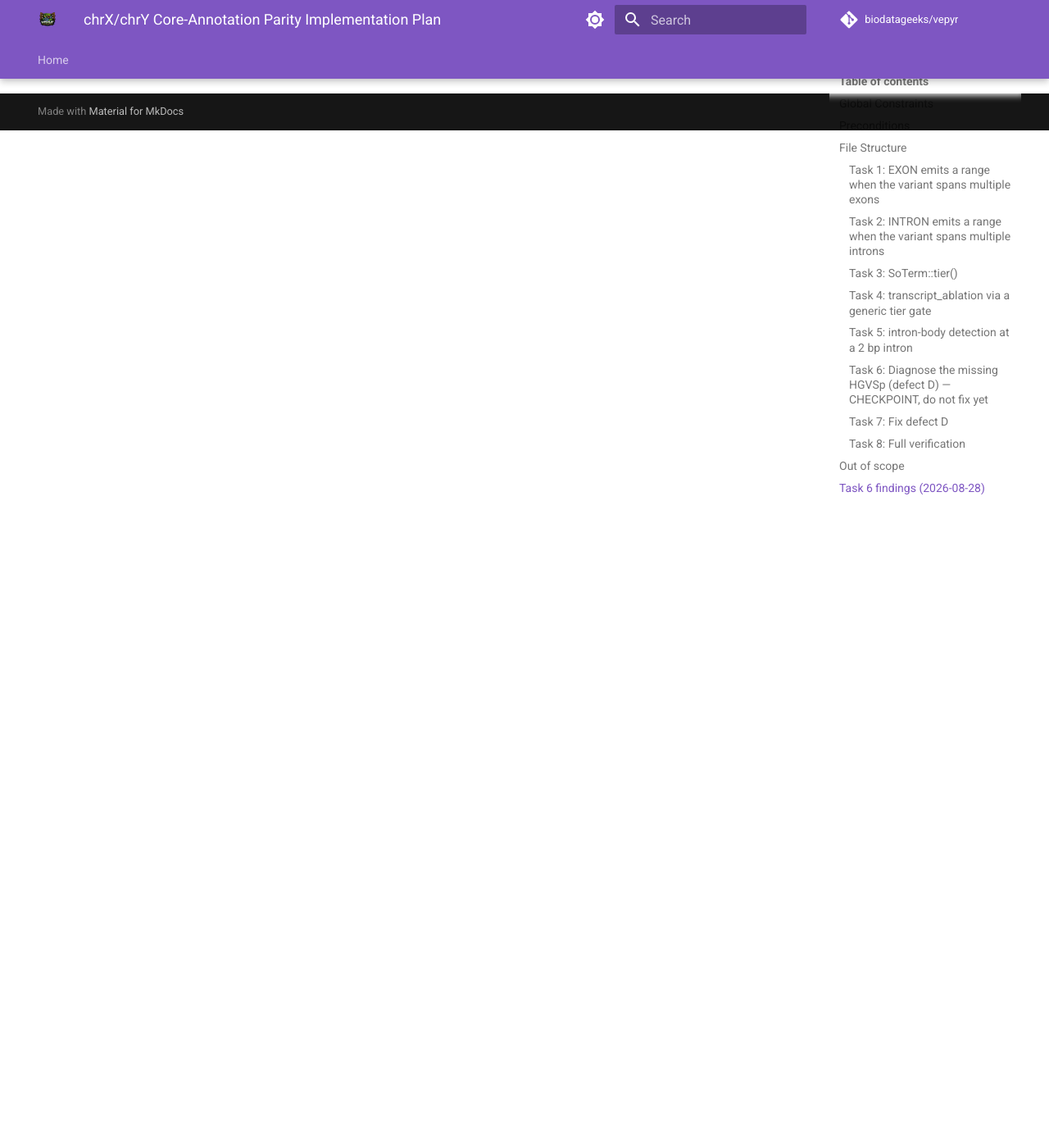
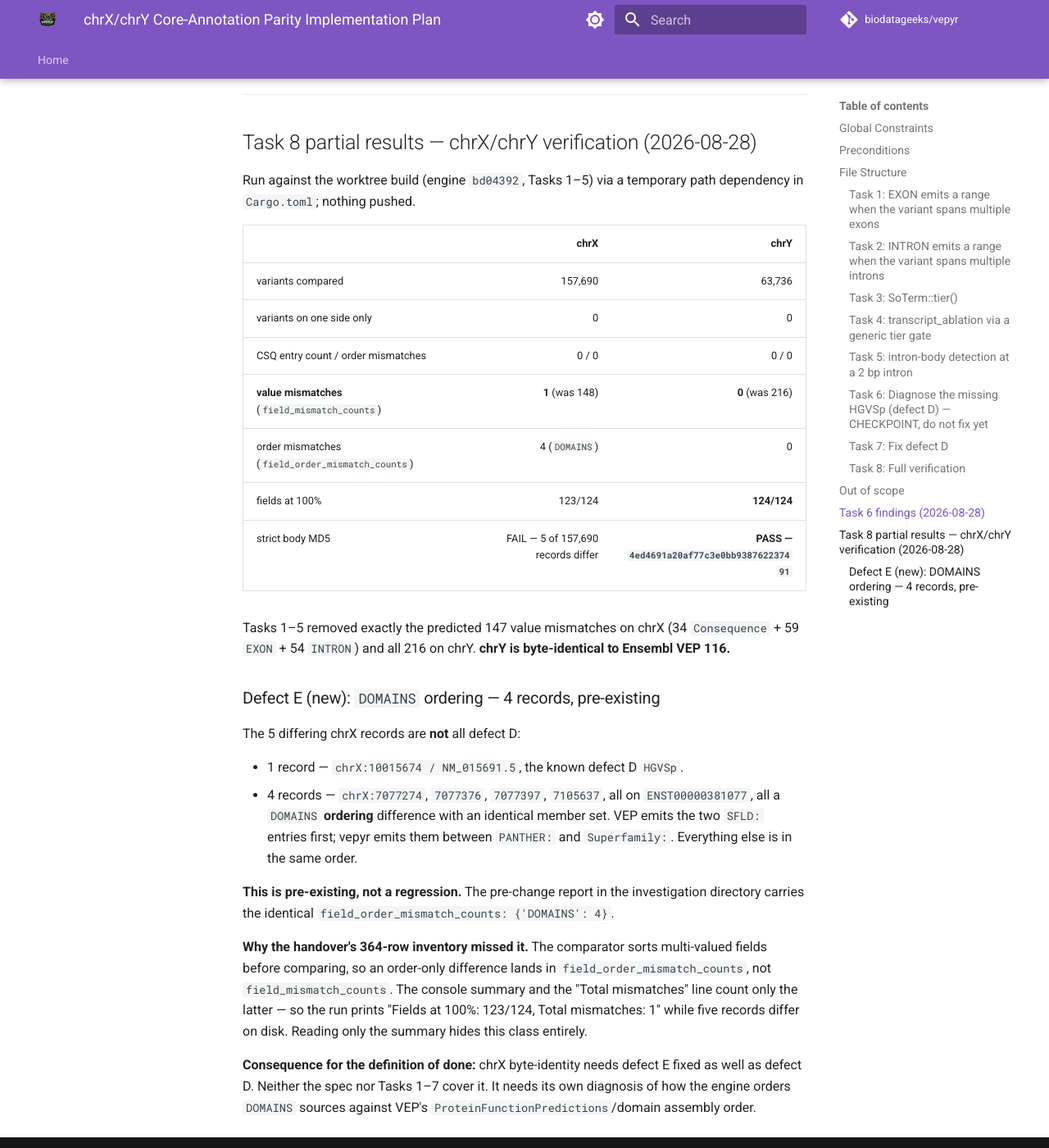
Before and after one commit to biodatageeks/vepyr, an MkDocs documentation site: the page built from docs/superpowers/plans/2026-08-28-chrxy-core-annotation-parity.md, in a window 1280 px wide and 1400 px high, scrolled down 27911 px. Shown: the whole window at 82% size. Built offline with MkDocs 1.6.1 and Material for MkDocs 9.7.7, drawn with Linux system fonts in a browser that asks for light colours; comment, search, counter and statistics services are not loaded.

Commit message:
docs: chrX/chrY verification results, and defect E (DOMAINS ordering)
chrY is byte-identical (strict PASS, 63,736 records). chrX drops from 148
value mismatches to 1, but strict MD5 still fails on 5 records: the known
HGVSp row plus 4 pre-existing DOMAINS ordering differences on
ENST00000381077.

The DOMAINS class was invisible in the handover's 364-row inventory because
the comparator buckets order-only differences separately from value
mismatches, and the console summary reports only the latter.

Co-Authored-By: Claude Opus 5 (1M context) <noreply@anthropic.com>
Claude-Session: https://claude.ai/code/session_01VRCGDbuH3hVyebJErYmLrv

```diff
--- a/docs/superpowers/plans/2026-08-28-chrxy-core-annotation-parity.md
+++ b/docs/superpowers/plans/2026-08-28-chrxy-core-annotation-parity.md
@@ -1247,3 +1247,46 @@ from that observation.**
 No `#[ignore]`d stub test was added: with the drop site still ambiguous between two lines, the
 only test that could be written would assert `hgvsp.is_some()` against a fixture whose fidelity is
 the very thing in question.
+
+---
+
+## Task 8 partial results — chrX/chrY verification (2026-08-28)
+
+Run against the worktree build (engine `bd04392`, Tasks 1–5) via a temporary path dependency in
+`Cargo.toml`; nothing pushed.
+
+| | chrX | chrY |
+|---|---:|---:|
+| variants compared | 157,690 | 63,736 |
+| variants on one side only | 0 | 0 |
+| CSQ entry count / order mismatches | 0 / 0 | 0 / 0 |
+| **value mismatches** (`field_mismatch_counts`) | **1** (was 148) | **0** (was 216) |
+| order mismatches (`field_order_mismatch_counts`) | 4 (`DOMAINS`) | 0 |
+| fields at 100% | 123/124 | **124/124** |
+| strict body MD5 | FAIL — 5 of 157,690 records differ | **PASS — `4ed4691a20af77c3e0bb938762237491`** |
+
+Tasks 1–5 removed exactly the predicted 147 value mismatches on chrX (34 `Consequence` + 59 `EXON`
++ 54 `INTRON`) and all 216 on chrY. **chrY is byte-identical to Ensembl VEP 116.**
+
+### Defect E (new): `DOMAINS` ordering — 4 records, pre-existing
+
+The 5 differing chrX records are **not** all defect D:
+
+- 1 record — `chrX:10015674 / NM_015691.5`, the known defect D `HGVSp`.
+- 4 records — `chrX:7077274`, `7077376`, `7077397`, `7105637`, all on `ENST00000381077`, all a
+  `DOMAINS` **ordering** difference with an identical member set. VEP emits the two `SFLD:` entries
+  first; vepyr emits them between `PANTHER:` and `Superfamily:`. Everything else is in the same
+  order.
+
+**This is pre-existing, not a regression.** The pre-change report in the investigation directory
+carries the identical `field_order_mismatch_counts: {'DOMAINS': 4}`.
+
+**Why the handover's 364-row inventory missed it.** The comparator sorts multi-valued fields before
+comparing, so an order-only difference lands in `field_order_mismatch_counts`, not
+`field_mismatch_counts`. The console summary and the "Total mismatches" line count only the latter
+— so the run prints "Fields at 100%: 123/124, Total mismatches: 1" while five records differ on
+disk. Reading only the summary hides this class entirely.
+
+**Consequence for the definition of done:** chrX byte-identity needs defect E fixed as well as
+defect D. Neither the spec nor Tasks 1–7 cover it. It needs its own diagnosis of how the engine
+orders `DOMAINS` sources against VEP's `ProteinFunctionPredictions`/domain assembly order.
```
